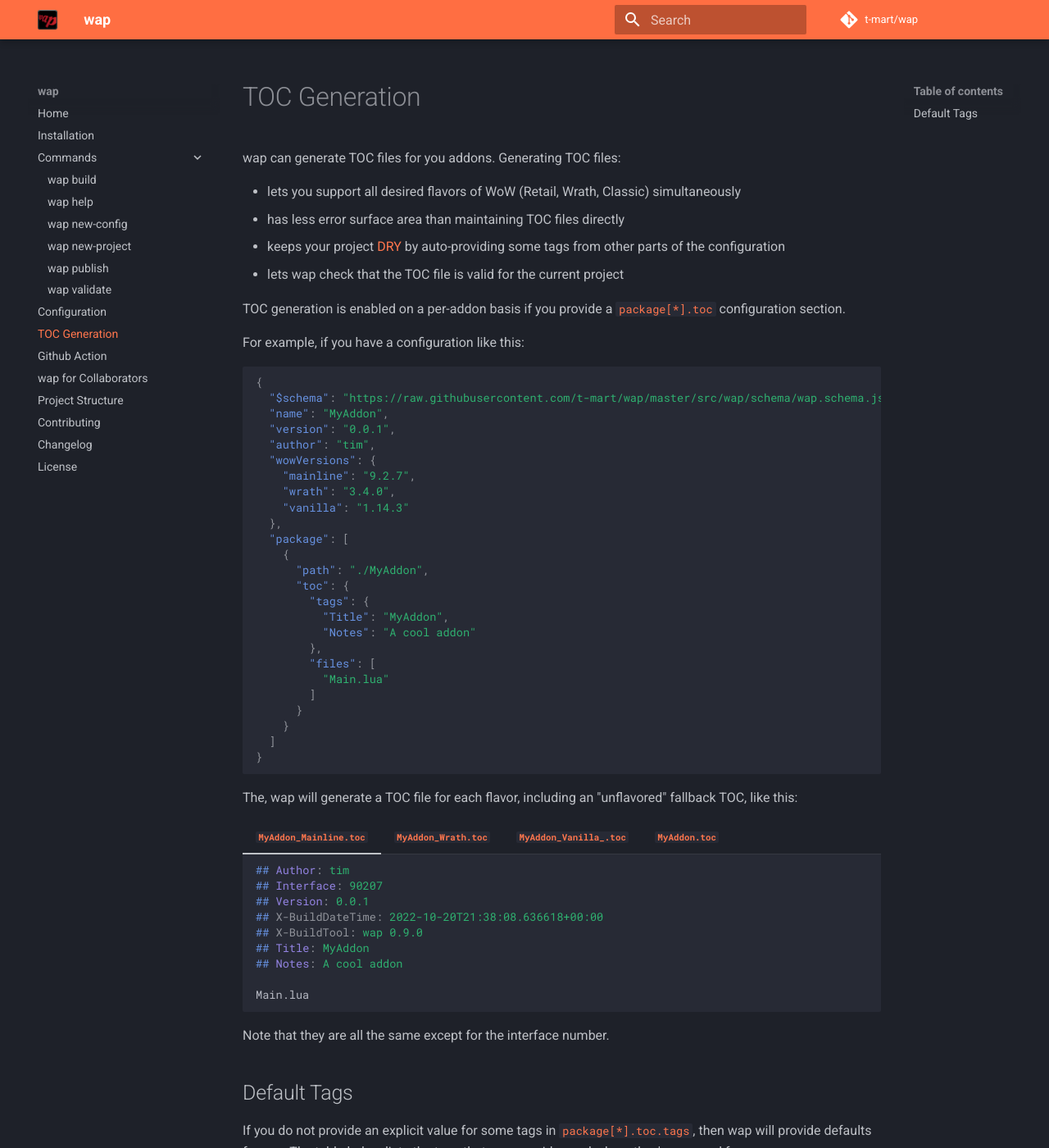
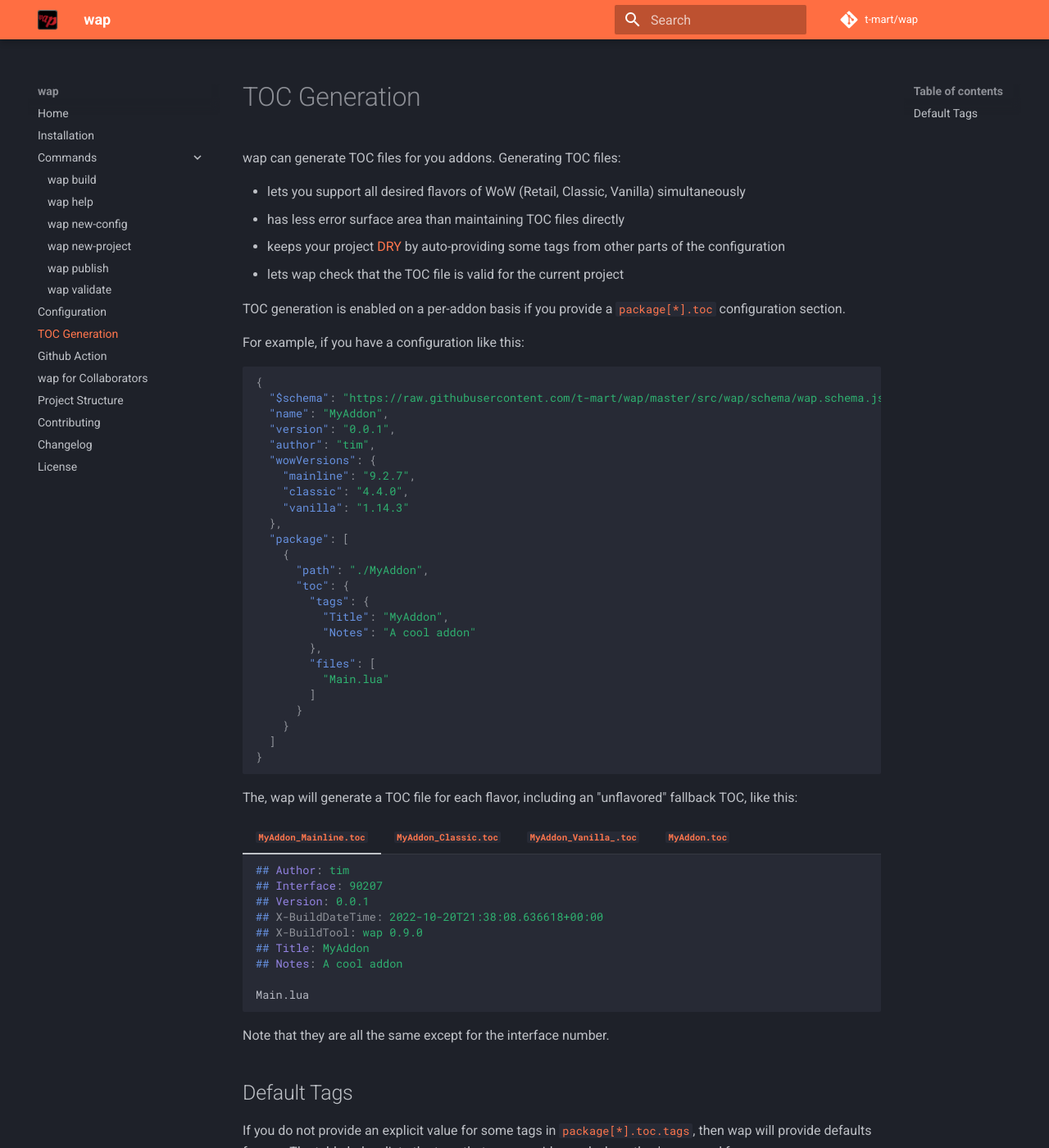
Before and after one commit to t-mart/wap, an MkDocs documentation site: the page built from docs/toc-gen.md, in a window 1280 px wide and 1400 px high. Shown: the whole window at 82% size. Built offline with MkDocs 1.6.1 and Material for MkDocs 9.7.7, drawn with Linux system fonts in a browser that asks for light colours; comment, search, counter and statistics services are not loaded.

Commit message:
Call it "Classic", not "Wrath".
We never need to change it again if its called Classic, while Wrath has just changed to Cata (and will likely change again)

````diff
--- a/docs/toc-gen.md
+++ b/docs/toc-gen.md
@@ -2,7 +2,7 @@
 
 wap can generate TOC files for you addons. Generating TOC files:
 
-- lets you support all desired flavors of WoW (Retail, Wrath, Classic) simultaneously
+- lets you support all desired flavors of WoW (Retail, Classic, Vanilla) simultaneously
 - has less error surface area than maintaining TOC files directly
 - keeps your project [DRY](https://en.wikipedia.org/wiki/Don%27t_repeat_yourself) by auto-providing
   some tags from other parts of the configuration
@@ -21,7 +21,7 @@
   "author": "tim",
   "wowVersions": {
     "mainline": "9.2.7",
-    "wrath": "3.4.0",
+    "classic": "4.4.0",
     "vanilla": "1.14.3"
   },
   "package": [
@@ -60,12 +60,12 @@
     Main.lua
     ```
 
-=== "`MyAddon_Wrath.toc`"
+=== "`MyAddon_Classic.toc`"
 
 
     ```wowtoc
     ## Author: tim
-    ## Interface: 30400
+    ## Interface: 40400
     ## Version: 0.0.1
     ## X-BuildDateTime: 2022-10-20T21:38:08.636618+00:00
     ## X-BuildTool: wap 0.9.0
````
Also changed, not shown: README.md (+2 -2 lines), docs/commands/build.md (+5 -5 lines), docs/configuration.md (+7 -7 lines), 10 other files.
